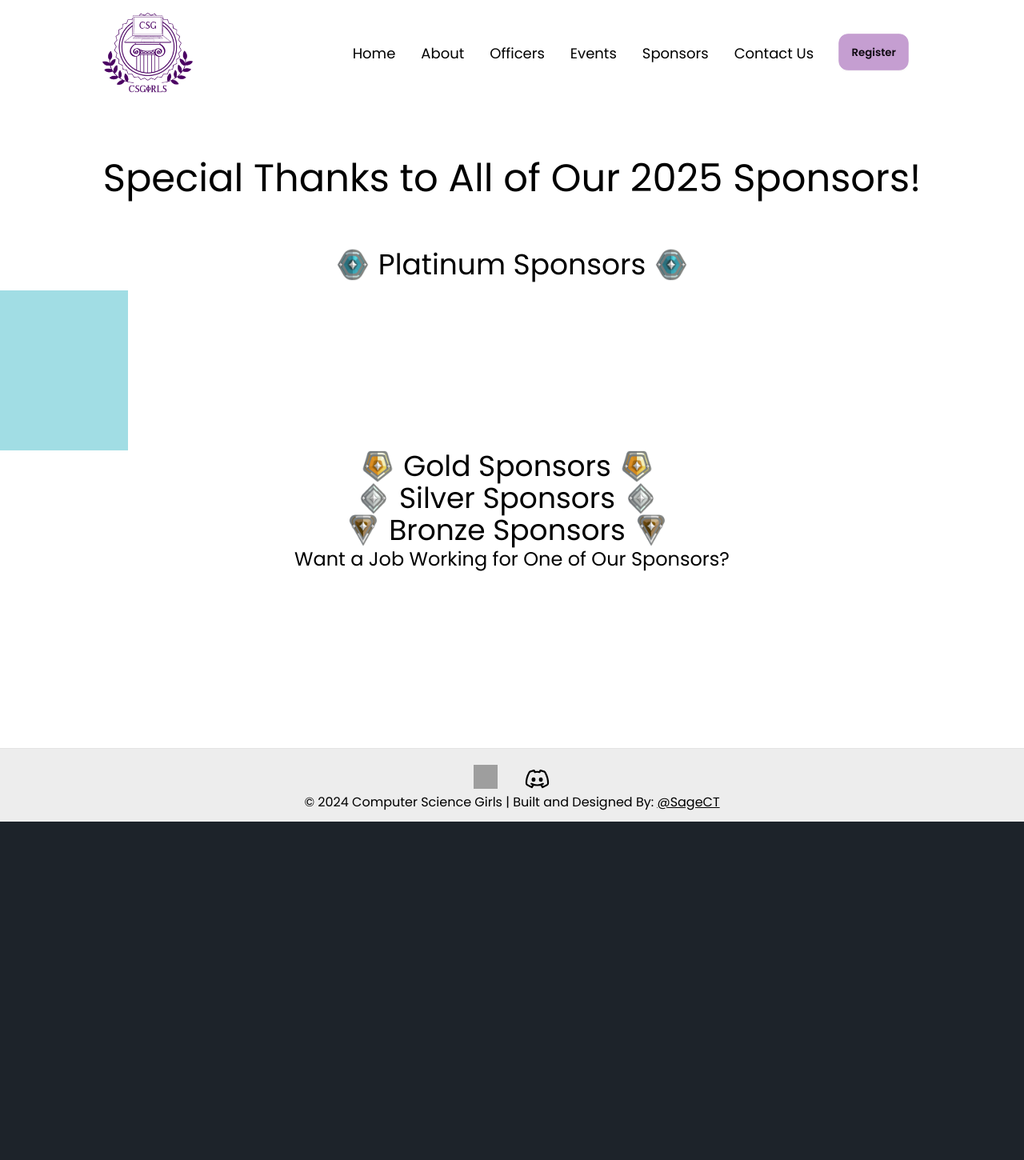
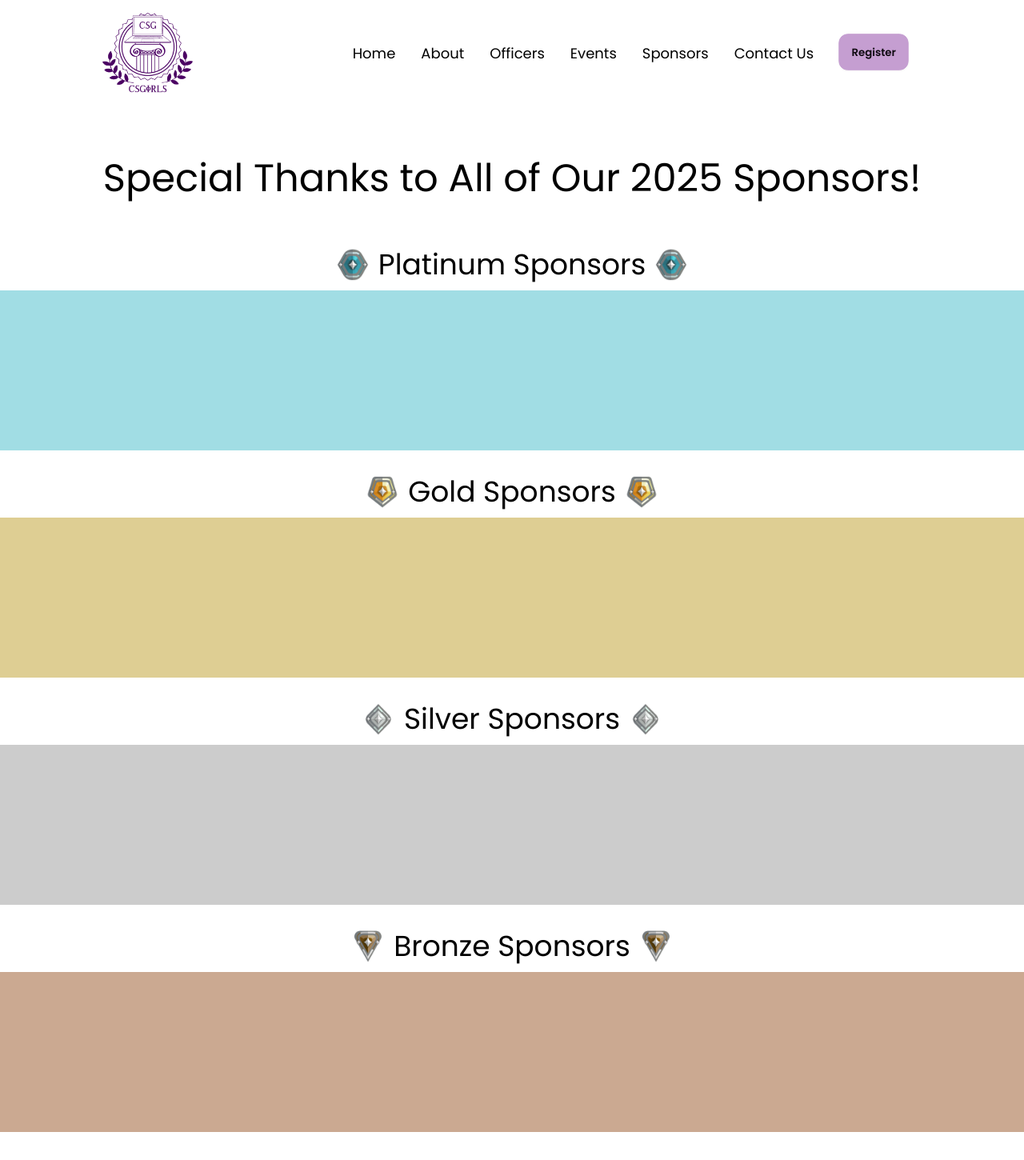
Before and after one commit to CSGirlsUH/csgirls-website, a React (Vite) app in the folder csgwebsite/: page /sponsors in a window 1280 px wide. Shown: the top 1450 px of the page at 80% size. Before the commit the page ends 1027 px from the top, so only its background shows below. Built offline with nearby package versions, Linux system fonts and the light colour scheme; grey boxes are pictures that could not be loaded.

Commit message:
Added desktop sections for sponsors, waiting on list of sponsors to add imgs

```diff
--- a/csgwebsite/src/pages/Sponsors.tsx
+++ b/csgwebsite/src/pages/Sponsors.tsx
@@ -30,55 +30,61 @@ const Sponsors = () => {
                 />
               </div>
               {/* Sponsor Platinum Logo Section */}
-              <div className="flex h-[200px] w-[10rem] justify-center bg-sponsorplatinum"></div>
+              <div className="bg-sponsorplatinum mb-8 flex h-[200px] w-screen justify-center"></div>
             </div>
             {/* Our Gold Sponsors */}
+            <div className="flex flex-col justify-center gap-3">
               <div className="flex flex-row justify-center gap-3">
                 <img
                   src="/icons/gold_val.png"
-                alt="Platinum Icon"
+                  alt="Gold Icon"
                   className="max-h-10 max-w-10"
                 />
                 <h1 className="">Gold Sponsors</h1>
                 <img
                   src="/icons/gold_val.png"
-                alt="Platinum Icon"
+                  alt="Gold Icon"
                   className="max-h-10 max-w-10"
                 />
+              </div>
               {/* Sponsor Gold Logo Section */}
-              <div className=""></div>
+              <div className="bg-sponsorgold mb-8 flex h-[200px] w-screen justify-center"></div>
             </div>
             {/* Our Silver Sponsors */}
+            <div className="flex flex-col justify-center gap-3">
               <div className="flex flex-row justify-center gap-3">
                 <img
                   src="/icons/silver_val.png"
-                alt="Platinum Icon"
+                  alt="Silver Icon"
                   className="max-h-10 max-w-10"
                 />
                 <h1 className="">Silver Sponsors</h1>
                 <img
                   src="/icons/silver_val.png"
-                alt="Platinum Icon"
+                  alt="Silver Icon"
                   className="max-h-10 max-w-10"
                 />
-              {/* Sponsor Silver Logo Section */}
-              <div className=""></div>
+              </div>
+              {/* Sponsor Platinum Logo Section */}
+              <div className="bg-sponsorsilver mb-8 flex h-[200px] w-screen justify-center"></div>
             </div>
             {/* Our Bronze Sponsors */}
+            <div className="flex flex-col justify-center gap-3">
               <div className="flex flex-row justify-center gap-3">
                 <img
                   src="/icons/bronze_val.png"
-                alt="Platinum Icon"
+                  alt="Bronze Icon"
                   className="max-h-10 max-w-10"
                 />
                 <h1 className="">Bronze Sponsors</h1>
                 <img
                   src="/icons/bronze_val.png"
-                alt="Platinum Icon"
+                  alt="Bronze Icon"
                   className="max-h-10 max-w-10"
                 />
-              {/* Sponsor Bronze Logo Section */}
-              <div className=""></div>
+              </div>
+              {/* Sponsor Platinum Logo Section */}
+              <div className="bg-sponsorbronze mb-8 flex h-[200px] w-screen justify-center"></div>
             </div>
 
             {/* Jobs Combobox Dropdown Menu */}
```
Lines whose indentation alone changed are shown as unchanged.
